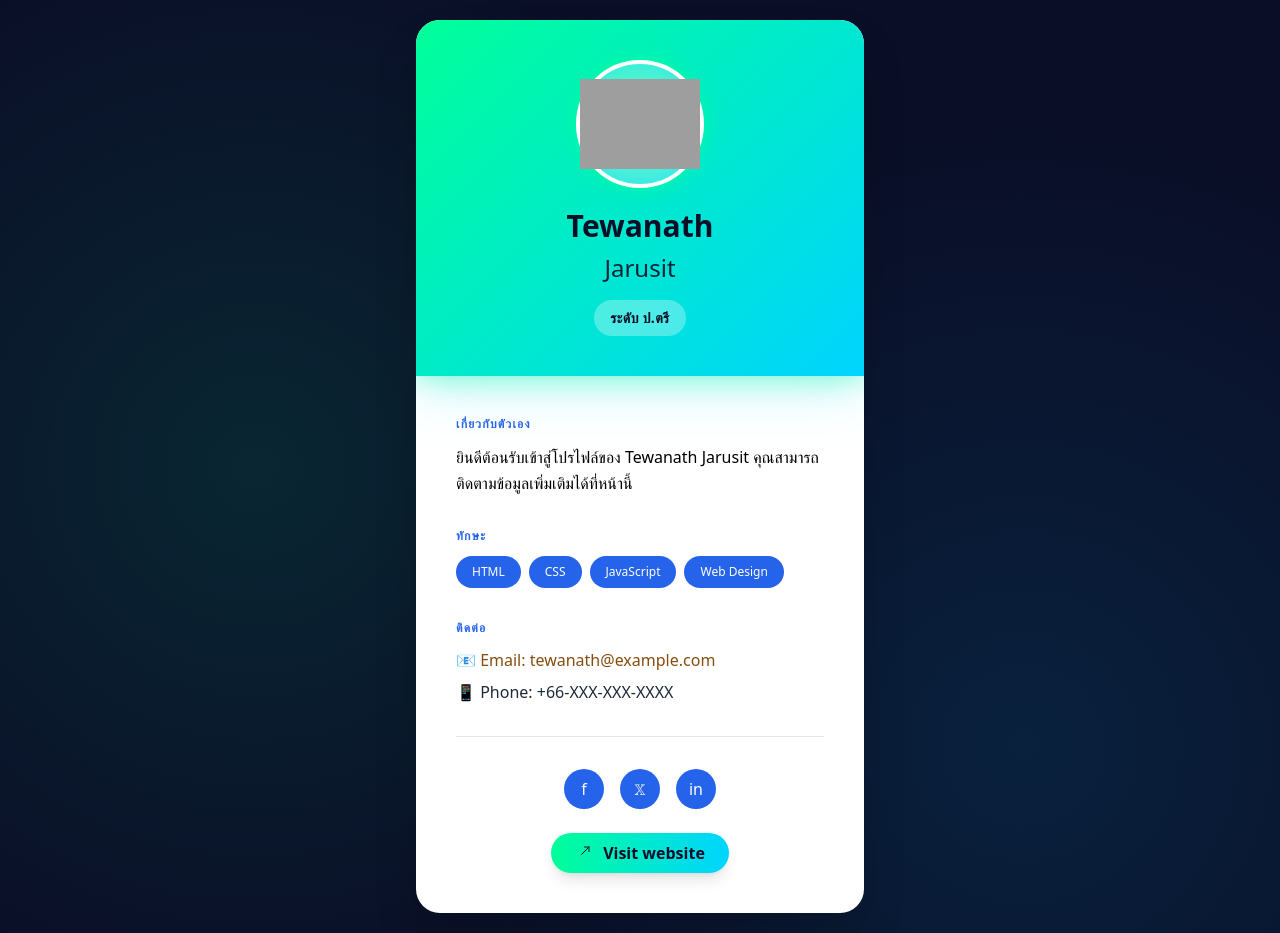
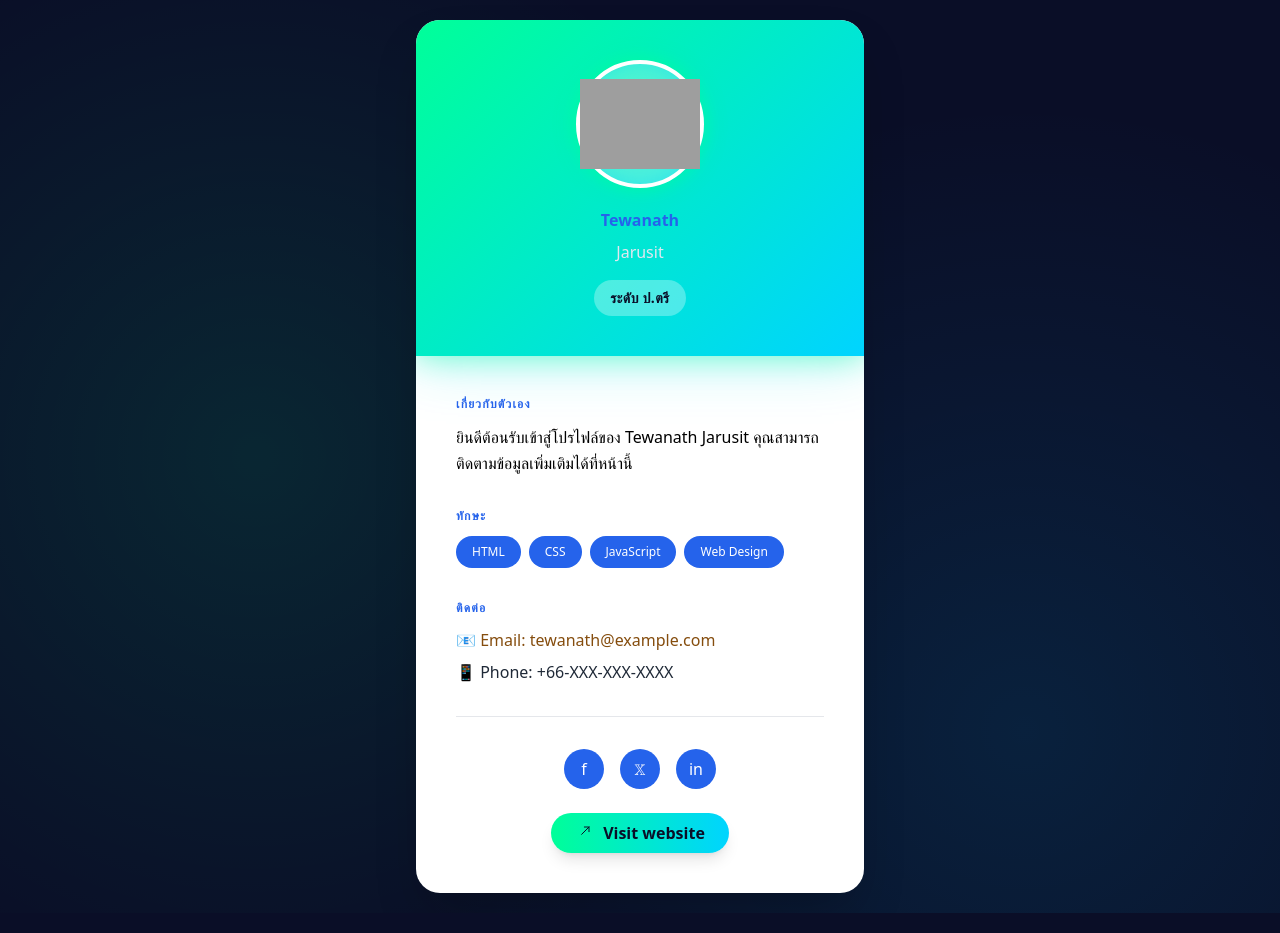
Before and after one commit to tawanathja68-lang/Project-001, a plain HTML site: page index.html in a window 1280 px wide. Drawn offline with nearby package versions, Linux system fonts and the light colour scheme; grey boxes are pictures that could not be loaded.

Commit message:
แก้ไขสีตัวหนังสือเพื่อนปังปอน

```diff
--- a/index.html
+++ b/index.html
@@ -42,8 +42,8 @@
                 <img src="https://upload.wikimedia.org/wikipedia/commons/thumb/1/14/Gatto_europeo4.jpg/500px-Gatto_europeo4.jpg" alt="">
             </div>
             <!-- Name -->
-            <div class="text-3xl font-bold mb-2">Tewanath</div>
-            <div class="text-2xl font-light opacity-90 mb-4">Jarusit</div>
+            <div class="text-blue-600 font-bold mb-2">Tewanath</div>
+            <div class="text-pink-100 font-light opacity-90 mb-4">Jarusit</div>
             <!-- Education -->
             <div class="inline-block text-sm font-semibold bg-white bg-opacity-30 px-4 py-2 rounded-full tracking-wide">
                 ระดับ ป.ตรี
```
